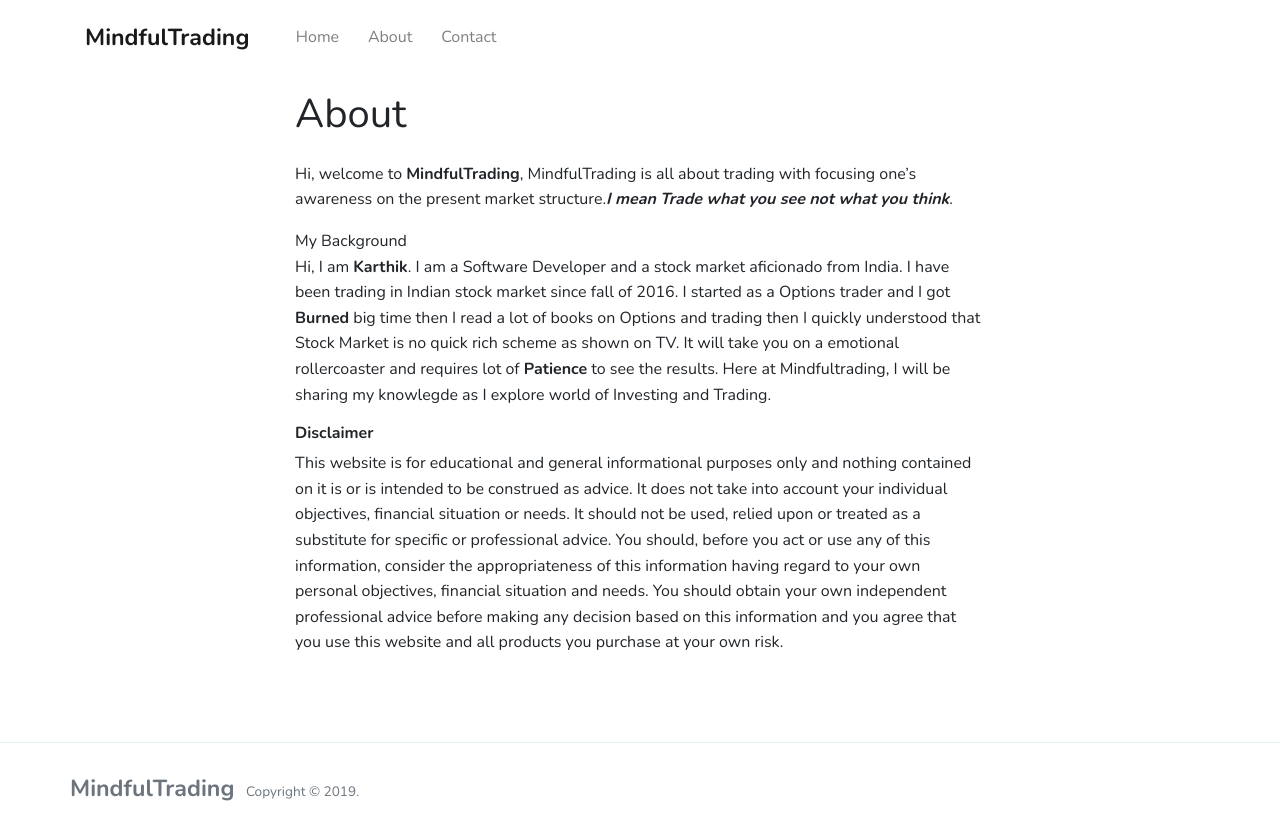
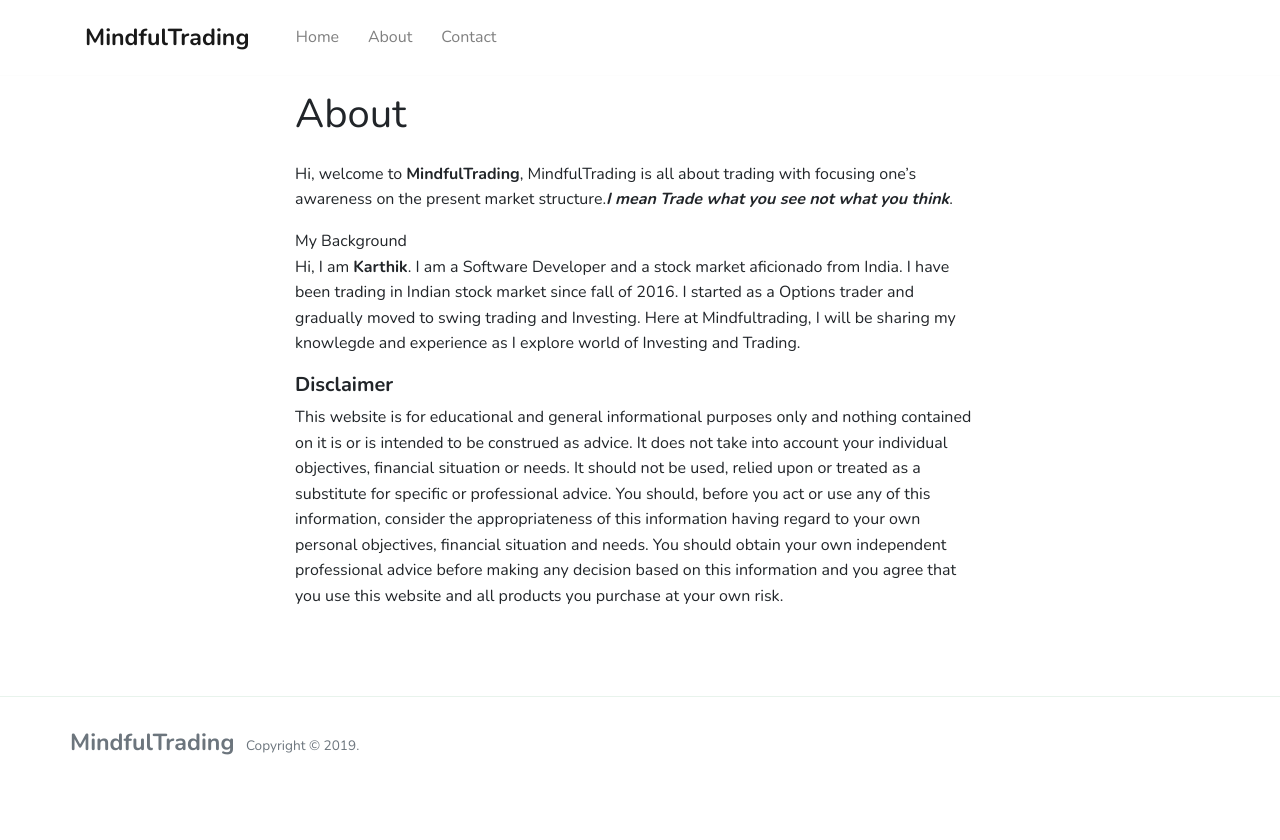
Before and after one commit to karthiikselvam/MindfulTrading, a Jekyll site: the page built from _pages/about.md, in a window 1280 px wide. Shown: the top 840 px of the page. Built offline with Jekyll 4.4.1, drawn with Linux system fonts in a browser that asks for light colours; nearby versions of some CDN libraries.

Commit message:
Updated About Me

```diff
--- a/_pages/about.md
+++ b/_pages/about.md
@@ -7,7 +7,7 @@
 Hi, welcome to **MindfulTrading**, MindfulTrading is all about trading with focusing one's awareness on the present market structure.**_I mean Trade what you see not what you think_**.
 
 My Background
-Hi, I am **Karthik**. I am a Software Developer and a stock market aficionado from India. I have been trading in Indian stock market since fall of 2016. I started as a  Options trader and I got **Burned** big time then I read a lot of books on Options and trading then I quickly understood that Stock Market is no quick rich scheme as shown on TV. It will take you on a emotional rollercoaster and requires lot of **Patience** to see the results. Here at Mindfultrading, I will be sharing my knowlegde as I explore world of Investing and Trading.
+Hi, I am **Karthik**. I am a Software Developer and a stock market aficionado from India. I have been trading in Indian stock market since fall of 2016. I started as a  Options trader and gradually moved to swing trading and Investing. Here at Mindfultrading, I will be sharing my knowlegde and experience as I explore world of Investing and Trading.
 
-###### **Disclaimer**
+##### **Disclaimer**
 This website is for educational and general informational purposes only and nothing contained on it is or is intended to be construed as advice. It does not take into account your individual objectives, financial situation or needs. It should not be used, relied upon or treated as a substitute for specific or professional advice. You should, before you act or use any of this information, consider the appropriateness of this information having regard to your own personal objectives, financial situation and needs. You should obtain your own independent professional advice before making any decision based on this information and you agree that you use this website and all products you purchase at your own risk.
```
